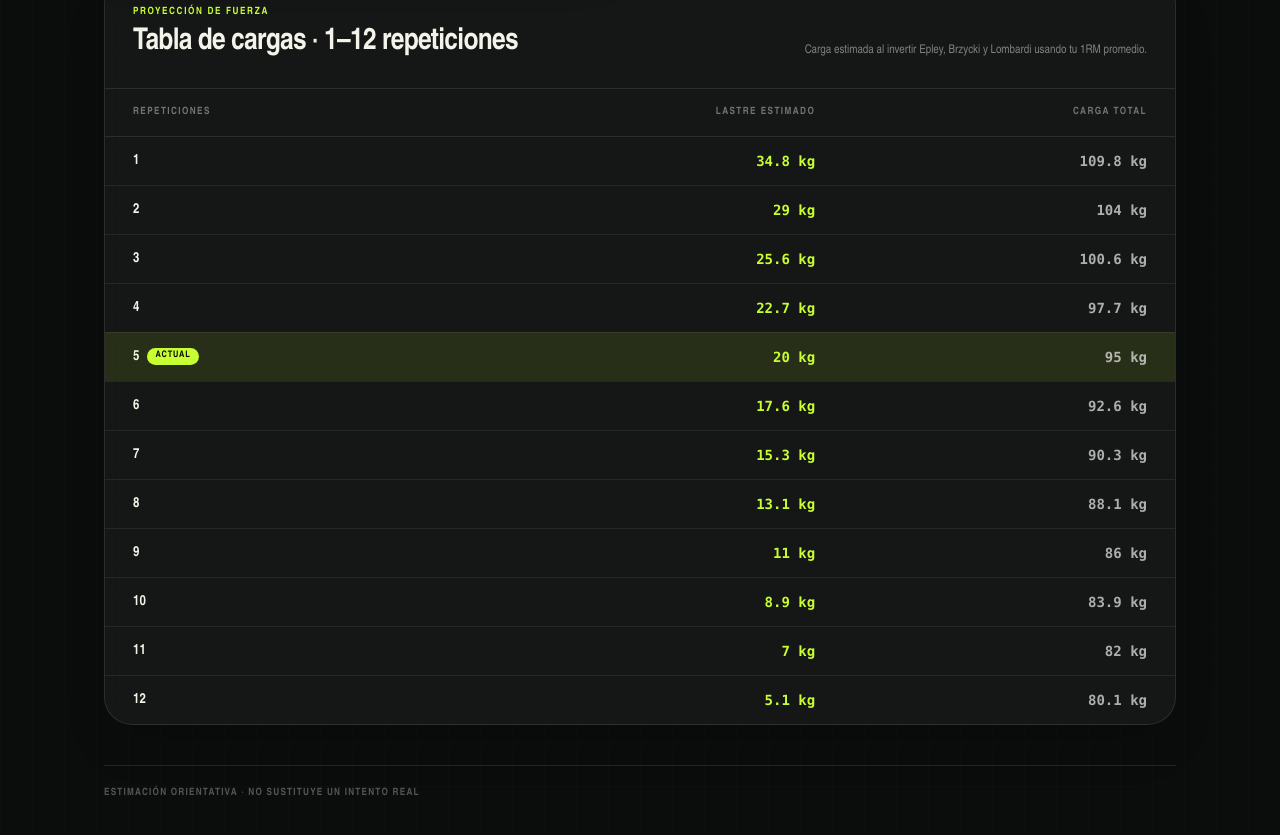
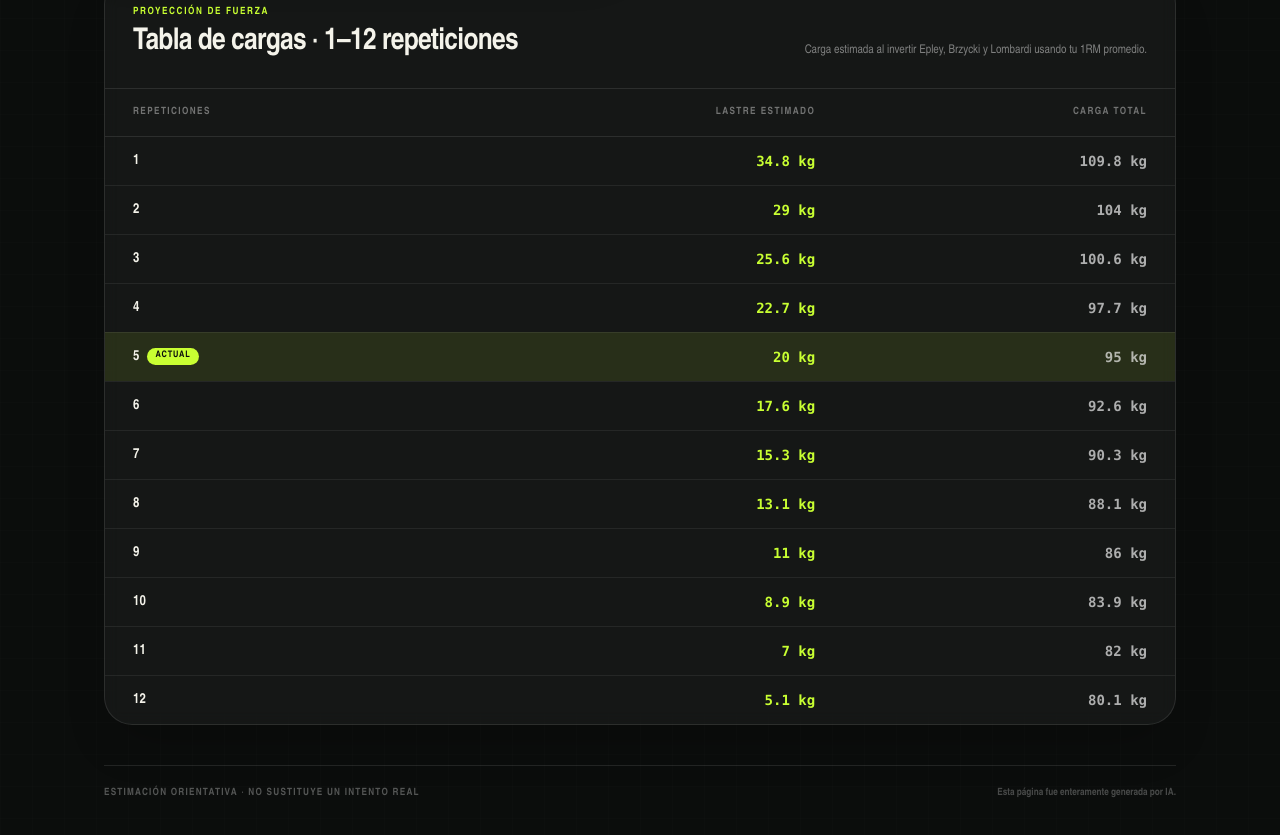
Before and after one commit to lalo01jm/calculadora-sbd-mdps, a Next.js app: page / in a window 1280 px wide. Shown: the part 846-1681 px from the top of the page. Built offline with nearby package versions, Linux system fonts and the light colour scheme.

Commit message:
Añadir aviso de contenido generado por IA

```diff
--- a/app/page.tsx
+++ b/app/page.tsx
@@ -465,8 +465,11 @@ export default function Home() {
           </section>
         )}
 
-        <footer className="mt-10 border-t border-white/10 py-5 text-[10px] font-bold uppercase tracking-[0.12em] text-white/30">
-          Estimación orientativa · No sustituye un intento real
+        <footer className="mt-10 flex flex-col gap-2 border-t border-white/10 py-5 text-[10px] font-bold uppercase tracking-[0.12em] text-white/30 sm:flex-row sm:items-center sm:justify-between">
+          <span>Estimación orientativa · No sustituye un intento real</span>
+          <span className="normal-case tracking-normal text-white/25">
+            Esta página fue enteramente generada por IA.
+          </span>
         </footer>
       </div>
     </main>
```
